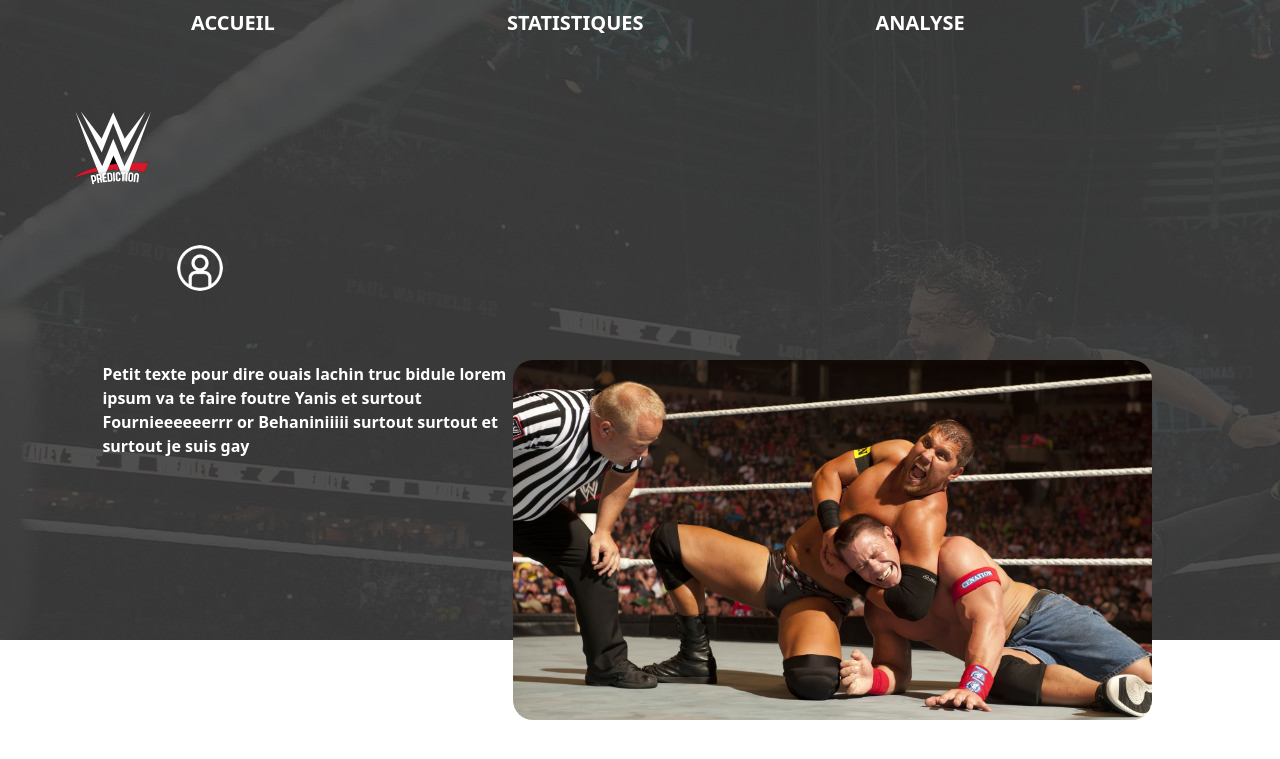
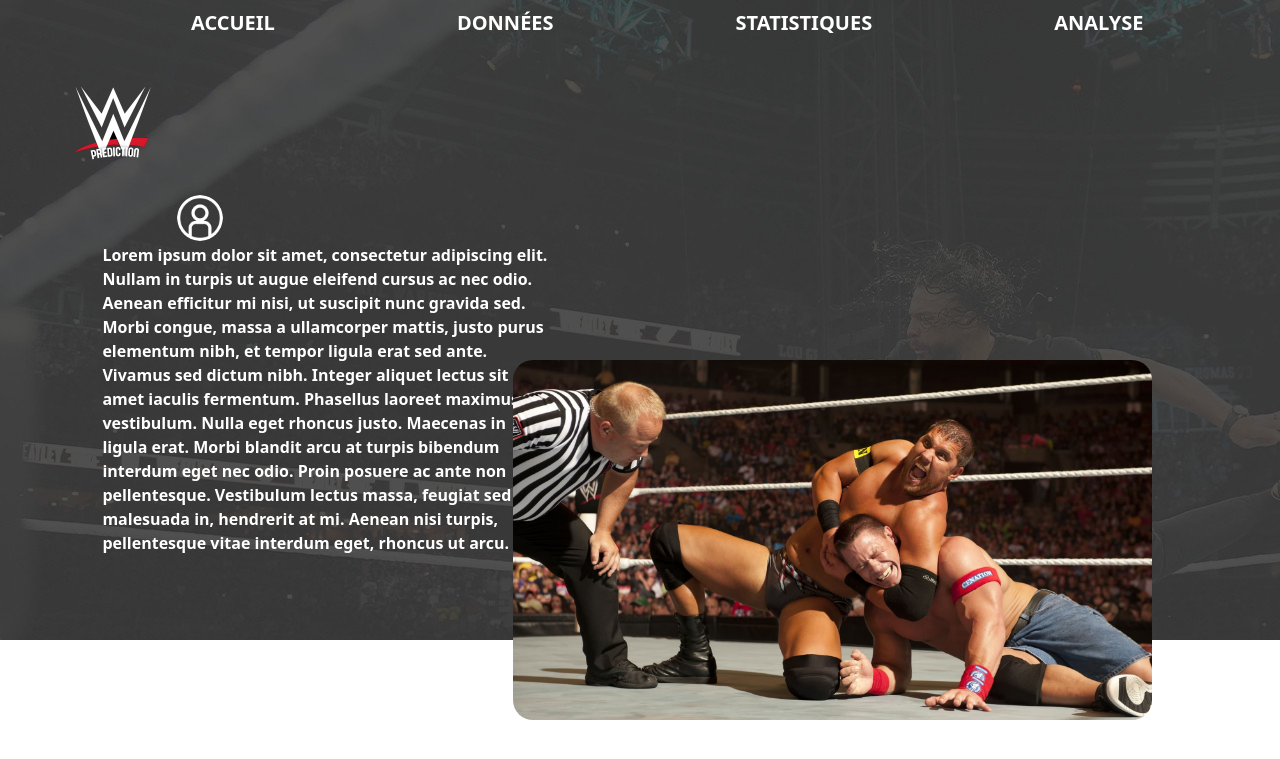
Before and after one commit to WorKai7/wwe_app, a PHP site: page /wwe/views/home.php in a window 1280 px wide. Shown: the top 759 px of the page. Run offline with PHP 8.4, Linux system fonts and the light colour scheme; data that the repository does not hold is empty; some libraries are stand-ins or nearby versions.

Commit message:
feat(front): ajout d'un menu données

```diff
--- /dev/null
+++ b/wwe/views/data.php
@@ -0,0 +1,3 @@
+<?php
+
+include __DIR__.'/../inc/header.php';
--- a/wwe/views/home.php
+++ b/wwe/views/home.php
@@ -6,7 +6,7 @@
     <link rel="stylesheet" href="vendor/twbs/bootstrap/dist/css/bootstrap.min.css">
     <script src="vendor/twbs/bootstrap/dist/js/bootstrap.min.js"></script>
     <script src="vendor/twbs/bootstrap/dist/js/bootstrap.bundle.min.js"></script>
-    <title>WWW - Accueil</title>
+    <title>WWE - Accueil</title>
 
     <style>
         .banner_container {
@@ -87,7 +87,7 @@
         }
 
         ul {
-            gap: 200px;
+            gap: 150px;
             display: flex;
             align-items: center;
         }
@@ -111,7 +111,7 @@
         .pres_div {
             width: 35%;
             margin-left: 8%;
-            margin-bottom: 13%;
+            margin-bottom: 9%;
         }
 
         .presentation {
@@ -134,6 +134,9 @@
                     <ul class="nav">
                         <li class="nav-item">
                             <a class="nav-link" href="/wwe">ACCUEIL</a>
+                        </li>
+                        <li class="nav-item">
+                            <a class="nav-link" href="/wwe/data">DONNÉES</a>
                         </li>
                         <li class="nav-item">
                             <a class="nav-link" href="/wwe/stats">STATISTIQUES</a>
@@ -170,7 +173,19 @@
             </nav>
 
             <div class="pres_div">
-                <p class="presentation">Petit texte pour dire ouais lachin truc bidule lorem ipsum va te faire foutre Yanis et surtout Fournieeeeeerrr or Behaniniiiii surtout surtout et surtout je suis gay</p>
+                <p class="presentation">
+                    Lorem ipsum dolor sit amet, consectetur adipiscing elit.
+                    Nullam in turpis ut augue eleifend cursus ac nec odio.
+                    Aenean efficitur mi nisi, ut suscipit nunc gravida sed.
+                    Morbi congue, massa a ullamcorper mattis, justo purus elementum nibh,
+                    et tempor ligula erat sed ante. Vivamus sed dictum nibh.
+                    Integer aliquet lectus sit amet iaculis fermentum.
+                    Phasellus laoreet maximus vestibulum. Nulla eget rhoncus justo.
+                    Maecenas in ligula erat. Morbi blandit arcu at turpis bibendum interdum eget nec odio.
+                    Proin posuere ac ante non pellentesque. Vestibulum lectus massa,
+                    feugiat sed malesuada in, hendrerit at mi. Aenean nisi turpis,
+                    pellentesque vitae interdum eget, rhoncus ut arcu.
+                </p>
             </div>
         </div>
     </div>
```
Also changed, not shown: wwe/inc/header.php (+6 -3 lines), wwe/index.php (+4 -4 lines), wwe/login.php (deleted, +0 -90 lines).
